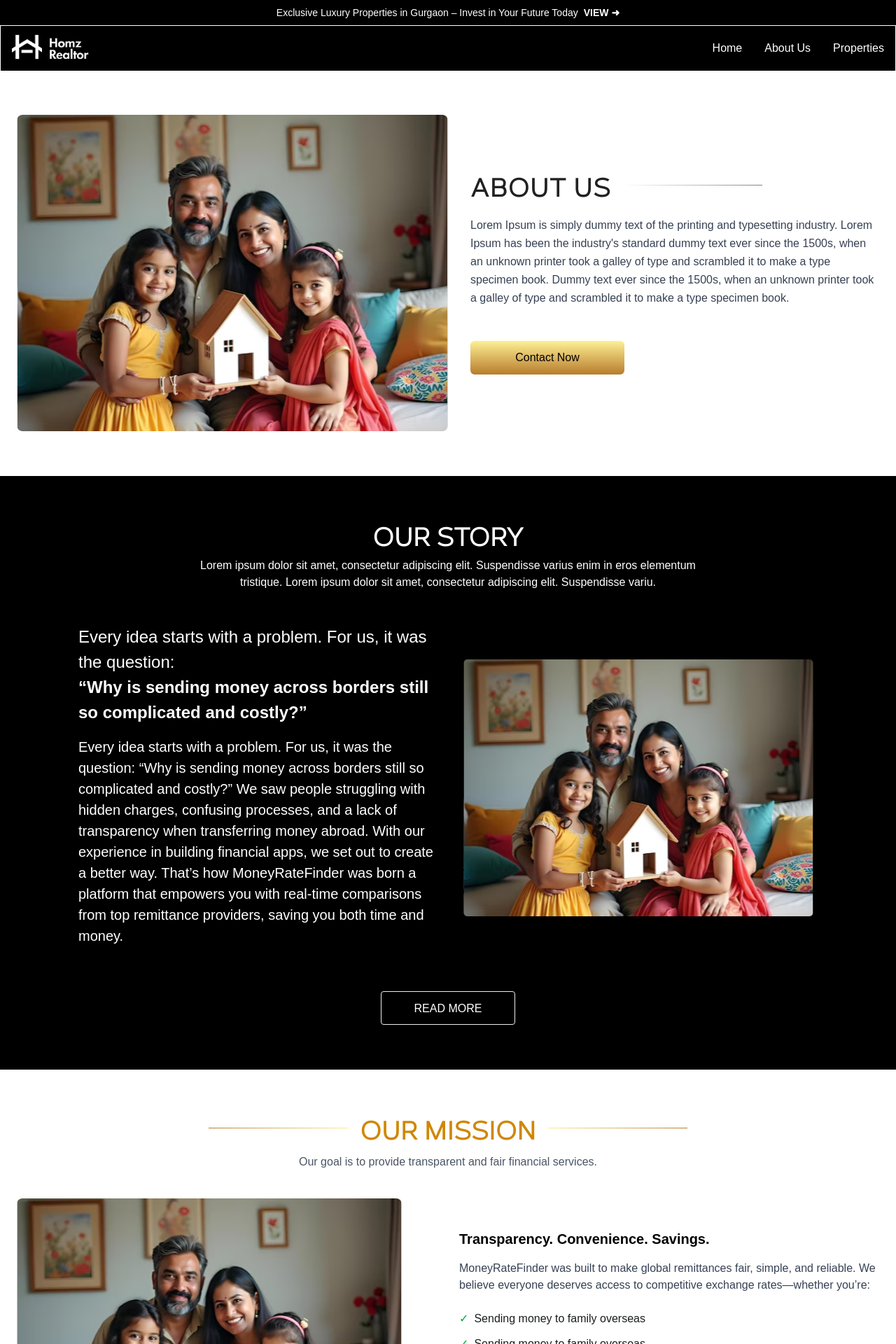
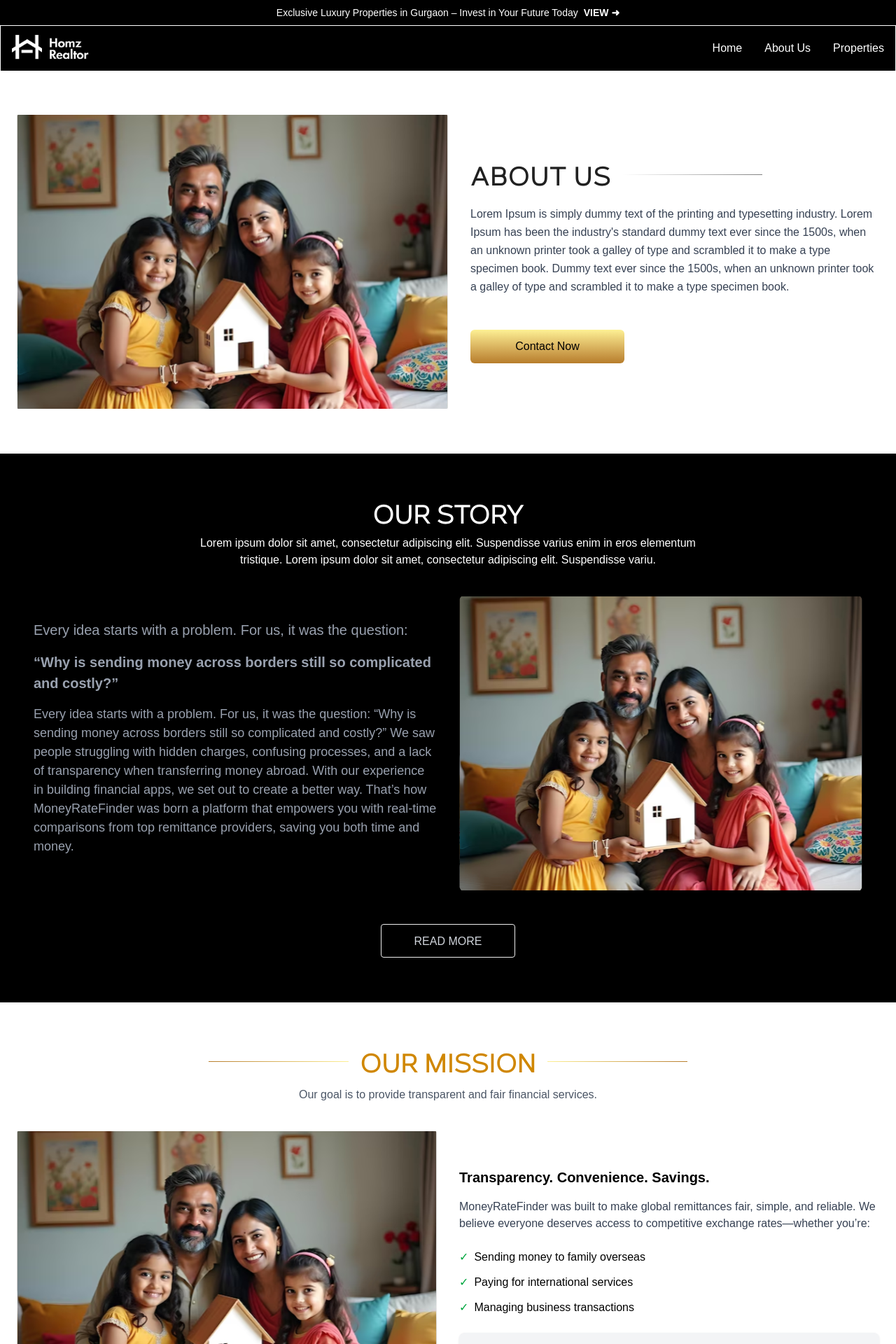
Before and after one commit to Yogesh-upgrowth/HomzRealtor, a Next.js app: page /about-us in a window 1280 px wide. Shown: the top 1920 px of the page at 70% size. Built offline with nearby package versions, Linux system fonts and the light colour scheme.

Commit message:
fixed the about us page

```diff
--- a/app/about-us/page.tsx
+++ b/app/about-us/page.tsx
@@ -2,68 +2,27 @@ import Image from "next/image";
 // import dummy from "../../../public/dummy.svg";
 
 // import Testimonials from "../../Components/CommonComponents/Testimonials/page";
-
+import PromoBanner from "@/components/Common/PromoBanner";
 import ContentSection from "@/components/About/ContentSection";
 import aboutPageData, { testimonials } from "@/context/utils/AboutPageData";
 import Testimonials from "@/components/Common/Testimonial";
+import customer from "@/assets/images/customer.png";
 
 const About = () => {
   return (
     <section className="flex flex-col gap-12 md:gap-16 mt-25">
-      {/* about us  */}
-      {/* <div className="bg-gray-400 max-w-7xl mx-auto px-6 pt-8  sm:pt-16 flex flex-col md:flex-row gap-8 items-center">
-        <div className="flex-shrink-0 w-full md:w-1/2">
-          <Image
-            className="w-full h-auto rounded-lg object-cover"
-            src={dummy}
-            alt="About MoneyRateFinder team and services"
-            priority
-          />
-        </div>
 
-        <div className="w-full md:w-1/2 ">
-          <div className="flex items-center gap-4 mb-6">
-            <h1
-              id="about-heading"
-              className="text-3xl md:text-[40px] text-[#212121] font-bold tracking-wide"
-            >
-              ABOUT US
-            </h1>
-            <div className=" md:w-[200px] w-[100px] h-px bg-gradient-to-l from-[#1E1E1E] to-[#FFFFFF]"></div>
-          </div>
-
-          <p className="mb-4 text-gray-700 leading-relaxed">
-            Lorem Ipsum is simply dummy text of the printing and typesetting
-            industry. Lorem Ipsum has been the industry&apos;s standard dummy
-            text ever since the 1500s, when an unknown printer took a galley of
-            type and scrambled it to make a type specimen book. Dummy text ever
-            since the 1500s, when an unknown printer took a galley of type and
-            scrambled it to make a type specimen book.
-          </p>
-
-          <p className="text-gray-700 leading-relaxed">
-            Lorem Ipsum is simply dummy text of the printing and typesetting
-            industry. Lorem Ipsum has been.
-          </p>
-
-          <div className="pt-8">
-            <button
-              aria-label="Contact us now"
-              className="w-full sm:w-[220px] h-[48px] rounded-md px-6 py-3 font-medium text-black
-              bg-gradient-to-b from-[#fdf094] to-[#b77d2b] hover:opacity-90 transition cursor-pointer"
-            >
-              Contact Now
-            </button>
-          </div>
-        </div>
-      </div> */}
-      {/* about Us */}
+      {/* ABOUT US */}
+      <div className="max-w-[1444px] w-full mx-auto">
         <ContentSection
           layout="imageLayout"
           isButton={true}
           cardData={aboutPageData.aboutUs}
         />
-      {/* Our Story  */}
+      </div>
+
+      {/* OUR STORY (FULL WIDTH) */}
+      <div className="w-full">
         <ContentSection
           cardData={aboutPageData.ourStory}
           layout="reversed"
@@ -71,16 +30,36 @@ const About = () => {
           txtBold={true}
           isButton={true}
         />
-      {/* Our Mission Section */}
-      <ContentSection cardData={aboutPageData.ourMission} txtBold={true} />
-      {/* testinonals */}
-      <div className="mb-2">
+      </div>
+
+      {/* OUR MISSION */}
+      <div className="max-w-[1444px] w-full mx-auto">
+        <ContentSection
+          cardData={aboutPageData.ourMission}
+          txtBold={true}
+        />
+      </div>
+
+      {/* TESTIMONIALS */}
+      <div className="max-w-[1444px] w-full mx-auto mb-2">
         <Testimonials
           title="What Our Clients Say"
           subtitle="Here’s what our clients have to say about their experience with us."
           testimonialsData={testimonials}
         />
       </div>
+
+      {/* PROMO BANNER */}
+      <div className="max-w-[1444px] w-full mx-auto">
+        <PromoBanner
+          heading="SPACES CRAFTED FOR YOUR NEXT CHAPTER"
+          text="Step into homes that resonate with your aspirations. From timeless architecture to thoughtfully designed interiors, discover properties that elevate everyday living. Your perfect match is just a call away."
+          buttonText="CONTACT NOW"
+          buttonLink="/contact"
+          imageSrc={customer}
+        />
+      </div>
+
     </section>
   );
 };
--- a/app/project-listing/page.tsx
+++ b/app/project-listing/page.tsx
@@ -8,6 +8,7 @@ import unitImg from "@/public/bedroom.svg";
 import statusImg from "@/public/developmentSize.svg";
 import devImg from "@/public/totalUnit.svg";
 import { slugify } from "@/components/utils/slugify";
+import customer from "@/assets/images/customer.png";
 
 const useIsMobile = (breakpoint = 768) => {
   const [isMobile, setIsMobile] = useState(false);
@@ -159,7 +160,7 @@ const ProjectListing = () => {
       <div className="flex flex-col items-center gap-4 mb-6 mt-32">
         <div className="flex items-center gap-4 w-full justify-center">
           <div className="md:w-[200px] w-[100px] h-px bg-gradient-to-r from-black/50 to-transparent" />
-          <h1 className="text-2xl md:text-3xl text-black font-corbert tracking-widest">
+          <h1 className="text-2xl md:text-3xl text-black font-bold tracking-widest">
             Explore Homes
           </h1>
           <div className="md:w-[200px] w-[100px] h-px bg-gradient-to-l from-black/50 to-transparent" />
@@ -243,10 +244,10 @@ const ProjectListing = () => {
       {/* Banner */}
       <PromoBanner
         heading="SPACES CRAFTED FOR YOUR NEXT CHAPTER"
-        text="Step into homes that resonate with your aspirations..."
+        text="\Step into homes that resonate with your aspirations. From timeless architecture to thoughtfully designed interiors, discover properties that elevate everyday living. Your perfect match is just a call away."
         buttonText="CONTACT NOW"
         buttonLink="/contact"
-        imageSrc="/appointmentBG.jpg"
+        imageSrc={customer}
       />
     </div>
   );
--- a/components/About/ContentSection.tsx
+++ b/components/About/ContentSection.tsx
@@ -43,7 +43,6 @@ const ContentSection: React.FC<ContentSectionProps> = ({
   theme = "normal",
   isButton = false,
 }) => {
-  // column order for image/text
   const imageOrder =
     layout === "reversed"
       ? "md:order-last"
@@ -58,34 +57,27 @@ const ContentSection: React.FC<ContentSectionProps> = ({
       ? "md:order-last"
       : "";
 
-  // imageLayout ABOUT US layout
-
+  /* ================= IMAGE LAYOUT ================= */
   if (layout === "imageLayout") {
     return (
       <section className="flex flex-col gap-12 md:gap-16">
-        <div className="max-w-7xl mx-auto px-6 pt-8 sm:pt-16 flex flex-col md:flex-row gap-8 items-center">
-          {/* Image */}
-          <div className="flex-shrink-0 w-full md:w-1/2">
+        <div className="max-w-[1444px] w-full mx-auto px-6 pt-8 sm:pt-16 flex flex-col md:flex-row gap-8 items-center">
+
+          <div className="flex-shrink-0 w-full md:w-1/2 h-[260px] md:h-[420px] relative">
             <Image
-              className="w-full h-auto rounded-lg object-cover"
+              className="object-cover rounded-xs"
               src={cardData.imageSrc}
               alt={cardData.imageAlt}
-              width={550}
-              height={488}
+              fill
               priority
             />
           </div>
 
-          {/* Text */}
           <div className="w-full md:w-1/2">
             <div className="flex items-center gap-4 mb-6">
-              <h1
-                id="about-heading"
-                className="text-3xl font-corbert md:text-4xl font-bold tracking-wide text-[#212121]"
-              >
+              <h1 className="text-3xl font-corbert md:text-4xl font-bold tracking-wide text-[#212121]">
                 {cardData.title}
               </h1>
-              {/* black to transparent line */}
               <div className="md:w-[200px] w-[100px] h-px bg-gradient-to-r md:bg-gradient-to-l from-black/50 to-transparent"></div>
             </div>
 
@@ -96,14 +88,9 @@ const ContentSection: React.FC<ContentSectionProps> = ({
               {cardData.para1?.text2}
             </p>
 
-            {/* Conditional button */}
             {isButton && (
               <div className="pt-8">
-                <button
-                  aria-label="Contact us now"
-                  className="w-full sm:w-[220px] h-[48px] rounded-md px-6 py-3 font-medium text-black
-                  bg-gradient-to-b from-[#fdf094] to-[#b77d2b] hover:opacity-90 transition cursor-pointer"
-                >
+                <button className="w-full sm:w-[220px] h-[48px] rounded-md px-6 py-3 font-medium text-black bg-gradient-to-b from-[#fdf094] to-[#b77d2b] hover:opacity-90 transition cursor-pointer">
                   {cardData.btnTxt ?? "Contact Now"}
                 </button>
               </div>
@@ -114,190 +101,155 @@ const ContentSection: React.FC<ContentSectionProps> = ({
     );
   }
 
-  // reversed (OUR STORY Layout)
-
+  /* ================= REVERSED ================= */
   if (layout === "reversed") {
     const detailedFeatures = cardData.features as DetailedFeatureItem[];
+
     return (
-      <section
-        className={`${
-          theme === "dark" ? "bg-black text-white" : "bg-white text-black"
-        } py-16 px-6 lg:px-28`}
-      >
+      <section className={`${theme === "dark" ? "bg-black text-white" : "bg-white text-black"} py-16`}>
+        <div className="max-w-[1444px] w-full mx-auto px-6 lg:px-12">
+
           <div className="text-center mb-10">
             <h2 className="text-3xl md:text-4xl font-corbert font-bold mb-3">
               {cardData.title || "OUR STORY"}
             </h2>
-          <p className=" max-w-3xl text-center mx-auto">{cardData.subtitle}</p>
+            <p className="max-w-3xl text-center mx-auto">
+              {cardData.subtitle}
+            </p>
           </div>
+
           <div className="grid md:grid-cols-2 gap-8 items-center">
+
             <div className="order-2 md:order-1">
               {detailedFeatures && detailedFeatures.length > 0 ? (
-              <>
                 <div className="grid grid-cols-2 gap-2 md:gap-6">
-                  {detailedFeatures?.map((feature, id) => (
-                    <div key={id} className="bg-[#1C1C1C] p-3 md:p-6">
-                      {/* Icon */}
+                  {detailedFeatures.map((feature) => (
+                    <div key={feature.id} className="bg-[#1C1C1C] p-3 md:p-6">
                       <div className="mb-4 h-8 w-8">
                         <Image
                           src={feature.icon}
                           alt={`${feature.title} icon`}
                           width={32}
                           height={32}
-                          className="h-[25px] w-[25px] md:h-[32px] md:w-[32px]"
                         />
                       </div>
-                      {/* Title */}
                       <h3 className="font-semibold text-[12px] md:text-lg mb-2">
                         {feature.title}
                       </h3>
-                      {/* Description */}
                       <p className="text-gray-400 text-sm">
                         {feature.description}
                       </p>
                     </div>
                   ))}
                 </div>
-              </>
               ) : (
-              <>
-                {/* Text column first */}
                 <div>
-                  <p
-                    className={`mt-2 ${
-                      theme === "dark"
-                        ? "text-[#FFFFFF] text-[24px]"
-                        : "text-gray-600"
-                    }`}
-                  >
+                  <p className={`${theme === "dark" ? "text-gray-400 text-[20px]" : "text-gray-600"}`}>
                     {cardData.para1?.text1}
                   </p>
-                  <p
-                    className={`${
-                      theme === "dark"
-                        ? "text-[#FFFFFF] text-[24px] font-bold mb-4"
-                        : "text-gray-600"
-                    }`}
-                  >
+                  <p className={`${theme === "dark" ? "text-gray-400 text-[20px] font-bold my-4" : "text-gray-600"}`}>
                     {cardData.para1?.text2}
                   </p>
-                  <p className="mb-4 text-[#FFFFFF] text-[20px]">
+                  <p className="mb-4 text-gray-400 text-[18px]">
                     {cardData.para2}
                   </p>
                   <p className="font-semibold text-[24px] mb-4">
                     {cardData.highlightedText}
                   </p>
                   <p className="mb-4">{cardData.para3}</p>
-                  {cardData.features &&
-                    cardData.features[0] &&
-                    "text" in cardData.features[0] && (
-                      <p className="mb-6">{cardData.features[0].text}</p>
+
+                  {/* ✅ FIXED FEATURE LIST */}
+                  {cardData.features && (
+                    <ul className="space-y-2 mt-4">
+                      {cardData.features.map((feature) => (
+                        "text" in feature && (
+                          <li key={feature.id} className="flex items-center gap-2">
+                            <span>✓</span>
+                            <span>{feature.text}</span>
+                          </li>
+                        )
+                      ))}
+                    </ul>
                   )}
                 </div>
-              </>
               )}
             </div>
-          {/* Image column */}
-          <div className="flex justify-center order-1 md:order-2">
+
+            <div className="flex justify-center order-1 md:order-2 w-full h-[260px] md:h-[420px] relative">
               <Image
                 src={cardData.imageSrc}
                 alt={cardData.imageAlt}
-              width={500}
-              height={300}
+                fill
                 className="object-cover"
               />
             </div>
           </div>
+
           {isButton && (
             <div className="text-center mt-12">
-            <button
-              className="border border-[#eee] rounded-[4px] px-6 py-3 w-full sm:w-[192px] h-[48px]
-                text-white shadow cursor-pointer hover:bg-gray-200 hover:text-black transition"
-            >
+              <button className="border border-[#eee] rounded-[4px] px-6 py-3 w-full sm:w-[192px] h-[48px] text-gray-300 shadow cursor-pointer hover:bg-gray-200 hover:text-black transition">
                 {cardData.btnTxt ?? "READ MORE"}
               </button>
             </div>
           )}
+        </div>
       </section>
     );
   }
 
-  // normal (OUR MISSION Layout)
+  /* ================= NORMAL ================= */
   return (
-    <section
-      className={`flex flex-col gap-12 md:gap-16 ${
-        theme === "dark" ? "bg-black text-white" : ""
-      }`}
-    >
-      <div className="max-w-7xl mx-auto px-6 ">
-        {/* Title */}
+    <section className={`flex flex-col gap-12 md:gap-16 ${theme === "dark" ? "bg-black text-white" : ""}`}>
+      <div className="max-w-[1444px] w-full mx-auto px-6">
 
         <div className="text-center mb-10">
           <div className="flex items-center justify-center gap-4 mb-4">
-            <div className=" md:w-[200px] w-[100px] h-px bg-gradient-to-l from-[#FDF094] to-[#B77D2B]" />
-            <h1
-              className={`text-3xl md:text-4xl font-bold font-corbert ${
-                theme === "dark" ? "text-[#EEEEEE]" : "text-yellow-600"
-              }`}
-            >
+            <div className="md:w-[200px] w-[100px] h-px bg-gradient-to-l from-[#FDF094] to-[#B77D2B]" />
+            <h1 className={`text-3xl md:text-4xl font-bold font-corbert ${theme === "dark" ? "text-[#EEEEEE]" : "text-yellow-600"}`}>
               {cardData.title || "OUR MISSION"}
             </h1>
-            <div className=" md:w-[200px] w-[100px] h-px bg-gradient-to-r from-[#FDF094] to-[#B77D2B]" />
+            <div className="md:w-[200px] w-[100px] h-px bg-gradient-to-r from-[#FDF094] to-[#B77D2B]" />
           </div>
 
-          <p
-            className={`${
-              theme === "dark" ? "text-gray-200" : "text-gray-600"
-            }`}
-          >
+          <p className={`${theme === "dark" ? "text-gray-200" : "text-gray-600"}`}>
             {cardData.subtitle}
           </p>
         </div>
 
         <div className="grid md:grid-cols-2 gap-8 items-center mb-2">
-          {/* Image */}
-          <div className={imageOrder}>
+
+          <div className={`${imageOrder} w-full h-[260px] md:h-[420px] relative`}>
             <Image
               src={cardData.imageSrc}
               alt={cardData.imageAlt}
-              width={550}
-              height={488}
-              className="rounded-lg"
+              fill
+              className="rounded-xs object-cover"
             />
           </div>
 
-          {/* Text */}
           <div className={textOrder}>
             <h3 className="font-semibold text-xl mb-4 text-black">
-              {cardData.para1?.text1 || "Transparency. Convenience. Savings."}
+              {cardData.para1?.text1}
             </h3>
-            <p
-              className={`${
-                theme === "dark" ? "text-gray-300" : "text-gray-700"
-              } mb-6`}
-            >
+
+            <p className={`${theme === "dark" ? "text-gray-300" : "text-gray-700"} mb-6`}>
               {cardData.para1?.text2}
             </p>
 
-            {/* Features list */}
-            {cardData.features && cardData.features.length > 0 && (
+            {/* ✅ FEATURE LIST ADDED HERE */}
+            {cardData.features && (
               <ul className="space-y-3 mb-6">
                 {cardData.features.map((feature) => (
-                  <li key={feature.id} className="flex items-center">
-                    <span className="text-green-600 mr-2">✓</span>
-                    {cardData.features &&
-                      cardData.features[0] &&
-                      "text" in cardData.features[0] && (
-                        <span className="text-[#1A1D1E]">
-                          {cardData.features[0].text}
-                        </span>
-                      )}
+                  "text" in feature && (
+                    <li key={feature.id} className="flex items-center gap-2">
+                      <span className="text-green-600">✓</span>
+                      <span className="text-black">{feature.text}</span>
                     </li>
+                  )
                 ))}
               </ul>
             )}
 
-            {/* Highlight box */}
             {cardData.para3 && (
               <div className="bg-gray-100 p-4 rounded-lg shadow">
                 <p className="text-gray-700">{cardData.para3}</p>
@@ -306,16 +258,13 @@ const ContentSection: React.FC<ContentSectionProps> = ({
           </div>
         </div>
 
-        {/* Conditional button */}
         {isButton && (
           <div className="pt-8 flex justify-center">
-            <button
-              className={`hover:opacity-90 transition cursor-pointer ${
+            <button className={`hover:opacity-90 transition cursor-pointer ${
               theme === "dark"
                 ? "w-[150px] border-2 border-amber-200 rounded-lg px-5 py-2 mb-3 text-white"
                 : "w-full sm:w-[220px] h-[48px] rounded-md px-6 py-3 font-medium text-black bg-gradient-to-b from-[#fdf094] to-[#b77d2b]"
-              }`}
-            >
+            }`}>
               {cardData.btnTxt}
             </button>
           </div>
--- a/components/HomeCards.tsx
+++ b/components/HomeCards.tsx
@@ -25,7 +25,7 @@ const HomesCard: React.FC<HomeCardProps> = ({
   btntag,
 }) => {
   return (
-    <div className="w-full rounded-xs overflow-hidden shadow-sm bg-white transition-all duration-300 hover:shadow-xl hover:-translate-y-1 hover:scale-[1.02]">
+    <div className="w-full rounded-sm overflow-hidden shadow-sm bg-white transition-all duration-300 hover:shadow-xl hover:-translate-y-1 hover:scale-[1.02]">
 
       {/* ✅ Image */}
       <div className="relative w-full h-[230px] md:h-[304px]">
--- a/components/StatsSection.tsx
+++ b/components/StatsSection.tsx
@@ -15,7 +15,7 @@ export default function StatsSection() {
           <div
           key={idx}
           className="flex flex-col items-center justify-center relative px-8"
-        >
+          >
           {/* Vertical line */}
           <div className="absolute left-0 top-1/2 -translate-y-1/2 h-10 w-[1px] bg-gradient-to-b from-[#FDF094] to-[#B77D2B]" />
           <h2 className="text-2xl md:text-4xl font-bold bg-gradient-to-b from-[#FDF094] to-[#B77D2B] bg-clip-text text-transparent">
```
Also changed, not shown: components/Common/PromoBanner.tsx (+32 -14 lines), assets/images/building.png (added), 1 other file (tests, documents, lock files or other folders). Lines whose indentation alone changed are shown as unchanged.
